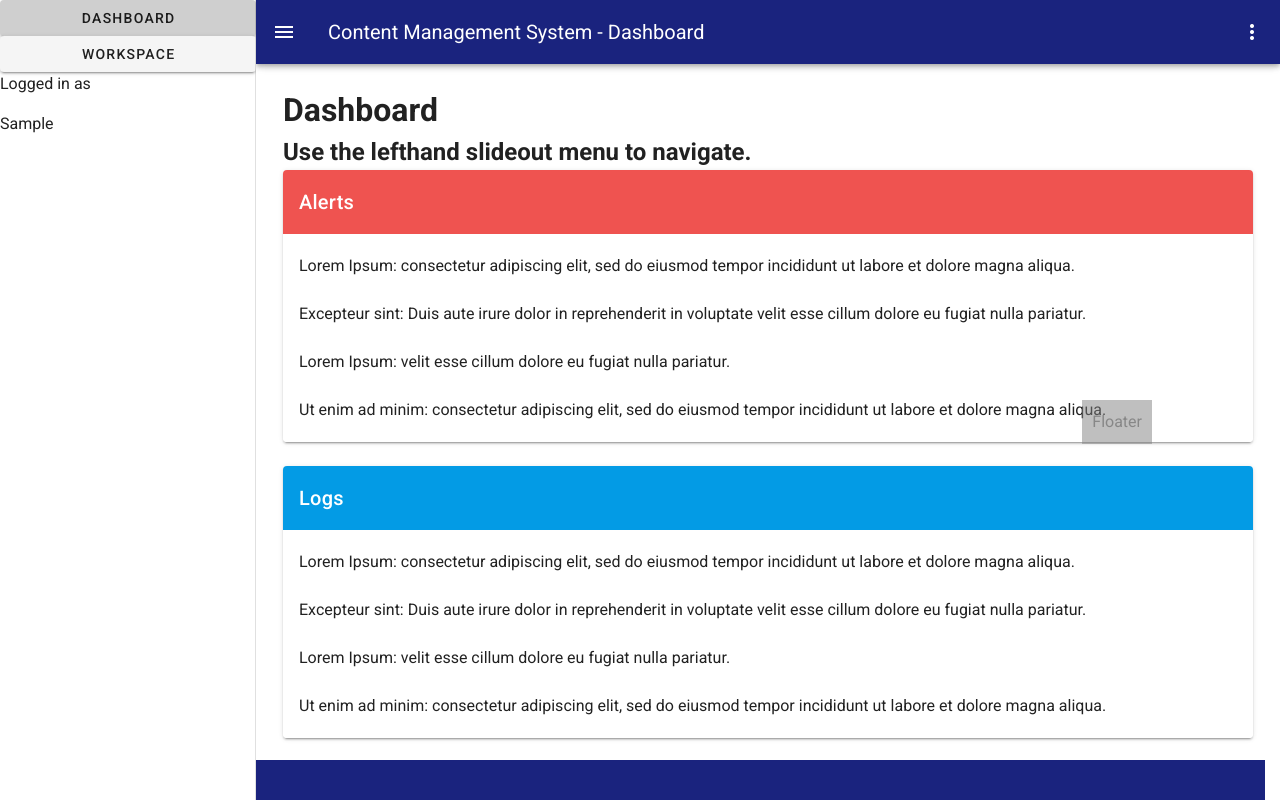
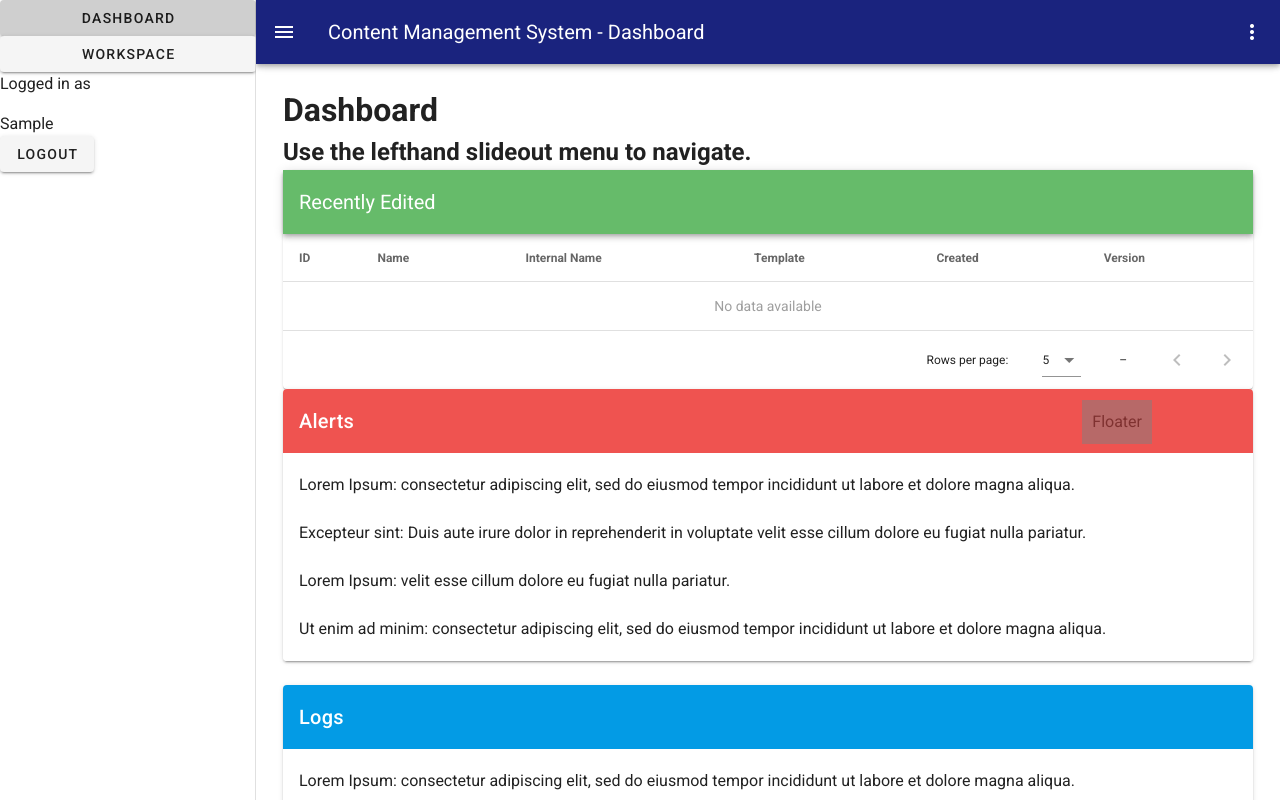
Before and after one commit to iingles/isaac-ingles-3790-final, a Vue app: page / in a window 1280 px wide. Both pictures are taken after typing "Sample", "Sample123" into the empty fields and a click on the button "SUBMIT". Shown: the top 800 px of the page. Built offline with nearby package versions, Linux system fonts and the light colour scheme.

Commit message:
made login button work

```diff
--- a/src/components/shared/Header.vue
+++ b/src/components/shared/Header.vue
@@ -36,6 +36,7 @@
           <p>Logged in as</p>
           {{ userName }}
         </div>
+        <v-btn @click="logout">Logout</v-btn>
     </v-navigation-drawer>
   </div>
 </template>
--- a/src/store.js
+++ b/src/store.js
@@ -30,7 +30,7 @@ export default new Vuex.Store({
     },
     changeLoggedInStatus(state) {
       state.user.loggedIn = !state.user.loggedIn
-      return state.user.loggedIn
+      return state.user
     },
   },
   actions: {
@@ -42,7 +42,7 @@ export default new Vuex.Store({
     },
     userLoggedOut({commit}, user) {
       commit('changeLoggedInStatus', user)
-      router.replace('/').catch(err => {})
+      router.replace('/login').catch(err => {})
     }
   },
 
--- a/src/views/Dashboard.vue
+++ b/src/views/Dashboard.vue
@@ -2,13 +2,13 @@
     <v-container>
         <h1>Dashboard</h1>
         <h2>Use the lefthand slideout menu to navigate.</h2>
-        <!-- <v-data-table
-        :v-model="selected"
-        :headers="headers"
-        :items="modules"
-        :items-per-page="5"
-        class="elevation-1"
-        > -->
+        <v-data-table
+            :v-model="selected"
+            :headers="headers"
+
+            :items-per-page="5"
+            class="elevation-1"
+            >
             <template v-slot:top>
                 <v-toolbar class="green lighten-1 white--text">
                     <v-toolbar-title>Recently Edited</v-toolbar-title>
```
